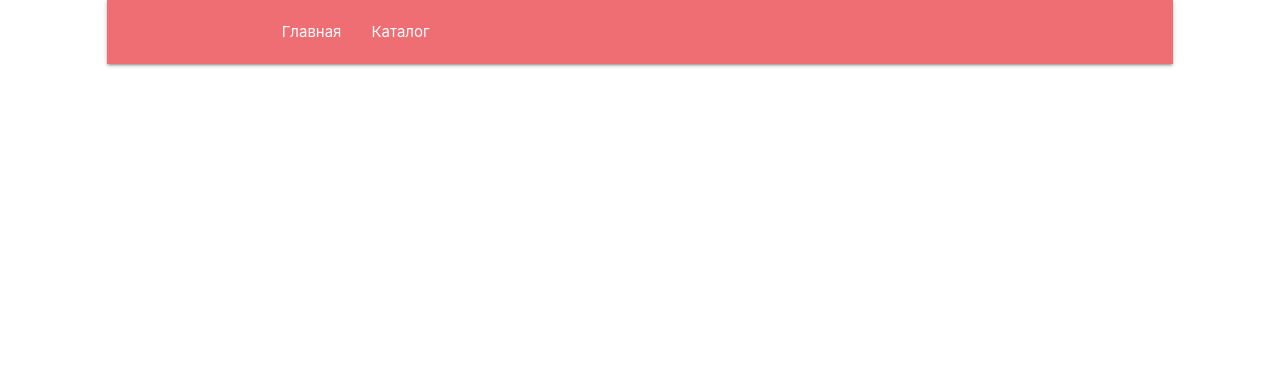
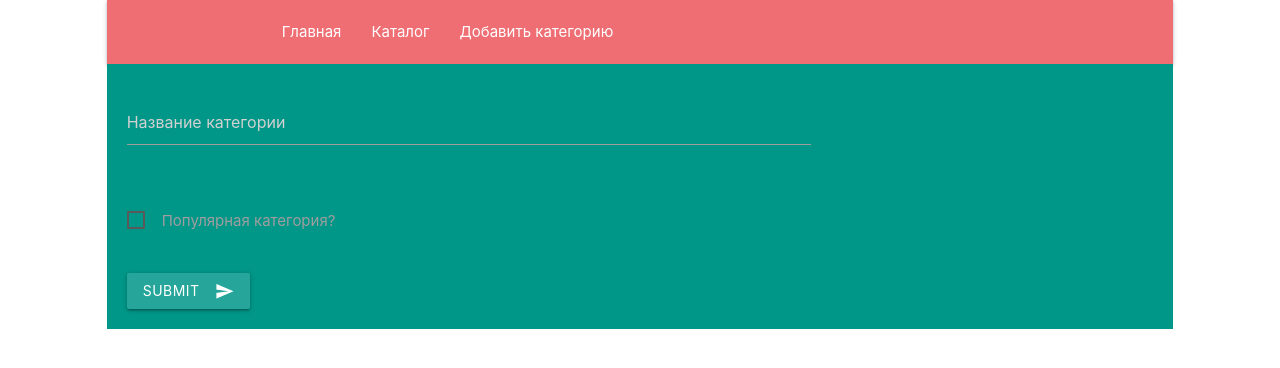
Before and after one commit to DrHo1y/DiplomWork, a React (Create React App) app in the folder client/: page /catalog/add in a window 1280 px wide. Shown: the top 368 px of the page. Built offline with nearby package versions, Linux system fonts and the light colour scheme.

Commit message:
add request and new page

```diff
--- a/client/src/components/Navbar.js
+++ b/client/src/components/Navbar.jsx
@@ -6,8 +6,9 @@ export const NavBar = () => {
     return (
         <Row>
             <Col
-                s={10}
-                offset='s1'
+                l={10}
+                s={12}
+                offset="l1"
             >
                 <Navbar
                     alignLinks="left"
@@ -29,6 +30,7 @@ export const NavBar = () => {
 
                     <NavLink to="/">Главная</NavLink>
                     <NavLink to="/catalog">Каталог</NavLink>
+                    <NavLink to="/catalog/add">Добавить категорию</NavLink>
 
                 </Navbar>
             </Col>
--- a/client/src/index.css
+++ b/client/src/index.css
@@ -9,9 +9,17 @@
     padding: 0!important;
 }
 
+.row .col .form {
+    padding: 20px !important;
+}
+
 .col .text-lol {
     padding: 0 .75em;
 }
 .content {
     max-height: 400px;
 }
+
+.form {
+    padding: 10px 0!important;
+}
--- /dev/null
+++ b/client/src/pages/AddCategory.jsx
@@ -0,0 +1,87 @@
+import React, { useState } from 'react'
+import { Row, Col, TextInput, Checkbox, Button, Icon } from 'react-materialize'
+
+export const AddCategory = () => {
+
+    const [form, setForm] = useState({
+        name: '', popular: 'false'
+    })
+
+    const handleAddCategory = async () => {
+        try {
+            console.log('tyti')
+            const req = await fetch('/api/catalog/add', {
+                mode: 'no-cors',
+                method: 'POST'
+            }, { form })
+            console.log(req.message)
+        } catch (e) { }
+    }
+
+    const handlerChange = event => {
+        setForm({...form, [event.target.name]:event.target.value })
+    }
+
+    return (
+        <Row>
+            <Col
+                className="teal white-text"
+                l={10}
+                s={12}
+                offset='l1'
+            >
+                <div className="text-lol">
+                    <Row>
+                        <Col
+                            l={12}
+                            s={12}
+                            className="form"
+                        >
+                            <TextInput
+                                className="white-text"
+                                id="name"
+                                name="name"
+                                l={8}
+                                s={12}
+                                placeholder="Название категории"
+                                onChange={handlerChange}
+                            />
+                        </Col>
+
+                        <Col
+                            l={12}
+                            s={12}
+                            className="form"
+                        >
+                            <Checkbox
+                                id="popular"
+                                label="Популярная категория?"
+                                value={form.popular}
+                                name="popular"
+                                onChange={handlerChange}
+                            />
+                        </Col>
+
+                        <Col
+                            l={12}
+                            s={12}
+                            className="form"
+                        >
+                            <Button
+                                node="button"
+                                type="submit"
+                                waves="light"
+                                onClick={handleAddCategory}
+                            >
+                                Submit
+                                <Icon right>
+                                    send
+                                </Icon>
+                            </Button>
+                        </Col>
+                    </Row>
+                </div>
+            </Col>
+        </Row>
+    )
+}
--- a/client/src/pages/Catalog.js
+++ /dev/null
@@ -1,16 +0,0 @@
-import React from 'react'
-import { Row, Col } from 'react-materialize'
-
-export const Catalog = () => {
-    return (
-        <Row>
-            <Col
-                className="teal white-text"
-                s={10}
-                offset='s1'
-            >
-                <div className="text-lol">text</div>
-            </Col>
-        </Row>
-    )
-}
--- /dev/null
+++ b/client/src/pages/Catalog.jsx
@@ -0,0 +1,51 @@
+import React, { useState } from 'react'
+import { useCallback } from 'react'
+import { useEffect } from 'react'
+import { Row, Col } from 'react-materialize'
+
+export const Catalog = () => {
+    const [category, setCategory] = useState([])
+
+    const handleLoadCategory = useCallback( async () => {
+        try {
+            console.log('tyti')
+            const req = await fetch('/api/catalog/all', {
+                mode: 'no-cors',
+                method: 'GET',
+                headers: {
+                    'Content-Type': 'application/json'
+                }
+            })
+            const data = await req.json()
+            setCategory(data)
+            console.log('lol')
+        } catch (e) {
+            console.log(e)
+        }
+    }, [])
+
+    useEffect(() => {
+        handleLoadCategory()
+    }, [handleLoadCategory])
+
+    return (
+        <Row>
+            <Col
+                className="teal white-text"
+                l={10}
+                s={12}
+                offset='l1'
+            >
+                <button className="btn-small" onClick={handleLoadCategory}>click me</button>
+                { !category.length ? <div className="text-lol">text</div> : category.map(
+                    res => <div key={res.id}>
+                        <p>Название - {res.name}</p><br/>
+                        <p>Популярный - </p>
+                        <input  type="checkbox" value={res.popular} disabled="true" />
+                    </div>
+                )}
+
+            </Col>
+        </Row>
+    )
+}
--- a/client/src/pages/Home.js
+++ b/client/src/pages/Home.jsx
@@ -5,8 +5,9 @@ export const Home = () => {
         <Row>
             <Col
                 className="teal white-text"
-                s={10}
-                offset='s1'
+                l={10}
+                s={12}
+                offset='l1'
             >
                 <div className="content">
                     <Carousel
@@ -28,10 +29,10 @@ export const Home = () => {
                         <div className="amber">
                             <h2>
                                 Second Panel
-                            </h2>
+                        </h2>
                             <p>
                                 This is your second panel
-                            </p>
+                        </p>
                         </div>
                         <div className="green">
                             <h2>
@@ -52,6 +53,16 @@ export const Home = () => {
                     </Carousel>
                 </div>
             </Col>
+            <Col
+                className="teal white-text"
+                l={10}
+                s={12}
+                offset='l1'
+            >
+                <div className="text-lol">
+                    <p>Популярные товары</p>
+                </div>
+            </Col>
         </Row>
     )
 }
--- a/client/src/routes.js
+++ b/client/src/routes.jsx
@@ -1,5 +1,6 @@
 import React from 'react'
 import {Switch, Route} from 'react-router-dom'
+import { AddCategory } from './pages/AddCategory'
 import { Catalog } from './pages/Catalog'
 import { Home } from './pages/Home'
 
@@ -12,6 +13,9 @@ export const UseRoutes = () => {
             <Route path='/catalog' exact>
                 <Catalog />
             </Route>
+            <Route path='/catalog/add' exact>
+                <AddCategory />
+            </Route>
         </Switch>
     )
 }
```
Also changed, not shown: client/src/hook/catalog.hook.js (deleted, +0 -12 lines), client/src/App.jsx (renamed from client/src/App.js), 2 other files (tests, documents, lock files or other folders).
